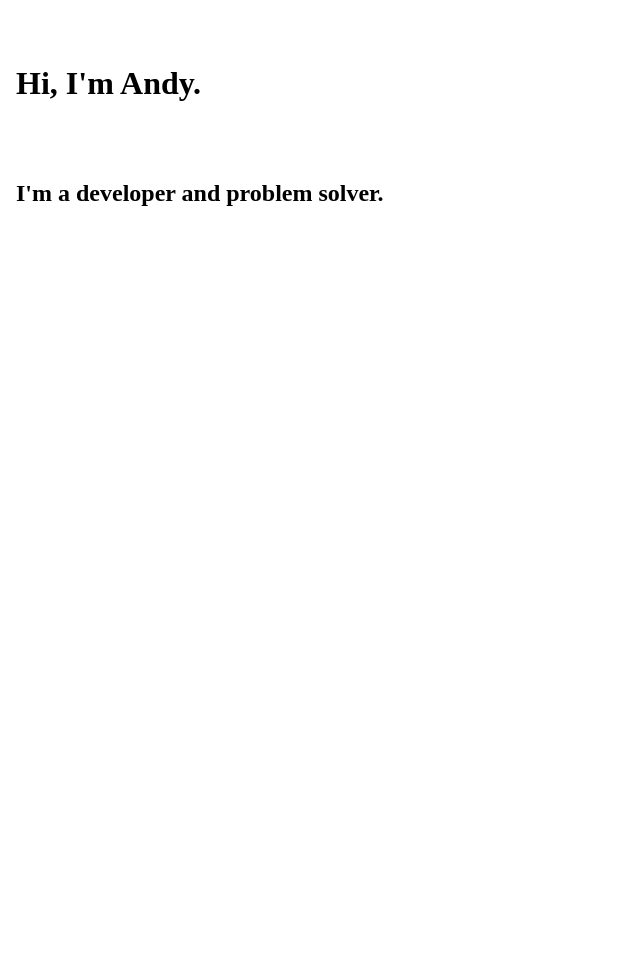
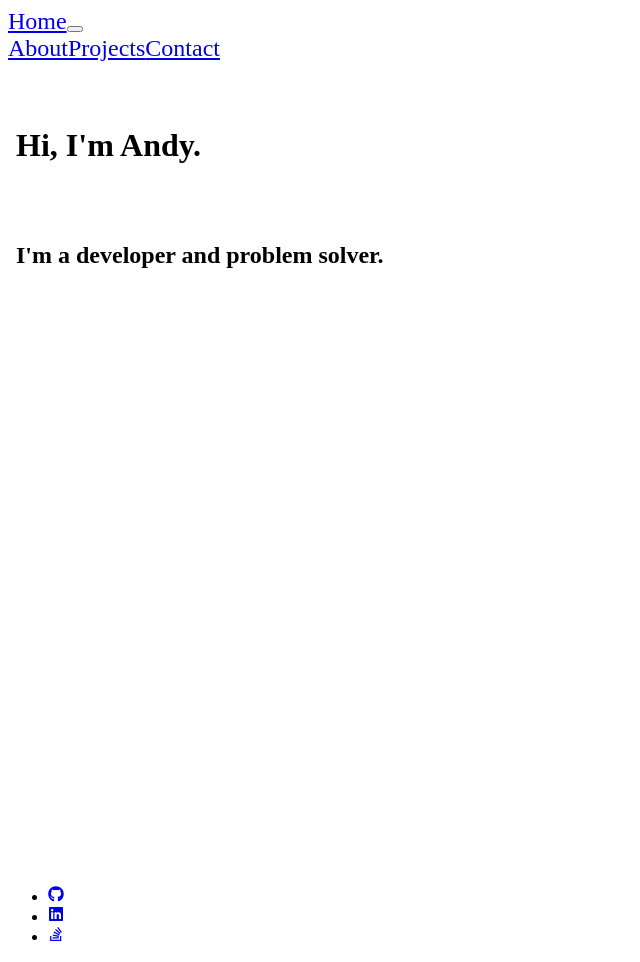
Before and after one commit to andyterwilliger/Portfolio-Gatsby, a Gatsby site: page / in a window 1280 px wide. Shown: the whole page, without its empty margins (0-640 px from the left). Before the commit the page ends 816 px from the top, so only its background shows below. Built offline with nearby package versions, Linux system fonts and the light colour scheme; Gatsby itself is replaced by a stand-in of ours.

Commit message:
components added

```diff
--- a/package.json
+++ b/package.json
@@ -18,7 +18,8 @@
     "gatsby": "^4.8.0",
     "react": "^17.0.1",
     "react-bootstrap": "^2.1.2",
-    "react-dom": "^17.0.1"
+    "react-dom": "^17.0.1",
+    "react-icons": "^4.3.1"
   },
   "devDependencies": {
     "prettier": "^2.5.1"
--- /dev/null
+++ b/src/components/Footer.js
@@ -0,0 +1,41 @@
+import React from 'react';
+import { FaGithub, faGithub, FaLinkedin, faLinkedin, FaStackOverflow, faStackOverflow} from 'react-icons/fa'
+
+function Footer() {
+    return (
+        <footer>
+            <div id='icons'>
+                <div id='github-i'>
+                    <ul id = 'icons-ul'>
+                        <div>
+                            <li >
+                            <a target = '_blank' href= 'https://github.com/andyterwilliger'>
+                                <FaGithub />
+                            </a>
+                            </li>
+                        </div>
+                        <div id='linkedin-i'>
+                            <li>
+                            <a target = '_blank' href= 'https://www.linkedin.com/in/andy-terwilliger/'>
+                            <FaLinkedin />
+                            </a>
+                            </li>
+                        </div>
+                        <div id = 'stack-i'>
+                            <li>
+                            <a target = '_blank' href= 'https://stackoverflow.com/users/18311028/andy123'>
+
+                                <FaStackOverflow/>
+                                </a>
+                            </li>
+
+                        </div>
+                    </ul>
+                </div>
+            </div>
+        </footer>
+    )
+}
+
+
+export default Footer;
--- /dev/null
+++ b/src/components/Layout.js
@@ -0,0 +1,21 @@
+import React from 'react';
+
+import Nav from './Nav'
+
+import Footer from './Footer';
+
+function Layout({children}) {
+    return (
+        <div>
+            <Nav />
+            <div>
+                { children }
+            </div>
+            <Footer />
+
+        </div>
+
+      );
+}
+
+export default Layout;
--- /dev/null
+++ b/src/components/Nav.js
@@ -0,0 +1,27 @@
+import * as ReactBootStrap from 'react-bootstrap';
+import React from 'react';
+function Nav(){
+    return(
+       <div id = 'nav-div'>
+       <ReactBootStrap.Navbar className= 'color-nav' collapseOnSelect expand="lg" bg="primary-red" variant="dark">
+  <ReactBootStrap.Container>
+  <ReactBootStrap.Navbar.Brand style={{fontSize:'150%'}} href="/">Home</ReactBootStrap.Navbar.Brand>
+  <ReactBootStrap.Navbar.Toggle aria-controls="responsive-navbar-nav" />
+  <ReactBootStrap.Navbar.Collapse id="responsive-navbar-nav">
+    <ReactBootStrap.Nav className="me-auto">
+      <ReactBootStrap.Nav.Link style={{fontSize:'150%'}} href="/about">About</ReactBootStrap.Nav.Link>
+      <ReactBootStrap.Nav.Link style={{fontSize:'150%'}} href="/projects">Projects</ReactBootStrap.Nav.Link>
+
+
+      <ReactBootStrap.Nav.Link style={{fontSize:'150%'}} eventKey={2} href="/contact">
+        Contact
+      </ReactBootStrap.Nav.Link>
+    </ReactBootStrap.Nav>
+  </ReactBootStrap.Navbar.Collapse>
+  </ReactBootStrap.Container>
+</ReactBootStrap.Navbar>
+</div>
+    )
+}
+
+export default Nav;
--- a/src/pages/index.js
+++ b/src/pages/index.js
@@ -1,7 +1,9 @@
 import React from "react"
+import Layout from "../components/Layout";
 
 function Home(props) {
   return (
+  <Layout>
   <body id = 'home-body' style={{ minHeight: '100vh'}}>
   <div id = 'chicago-img-container'>
 
@@ -18,6 +20,7 @@ function Home(props) {
   </h2>
       </div>
       </body>
+      </Layout>
   )
 }
 
```
Also changed, not shown: 1 other file.
